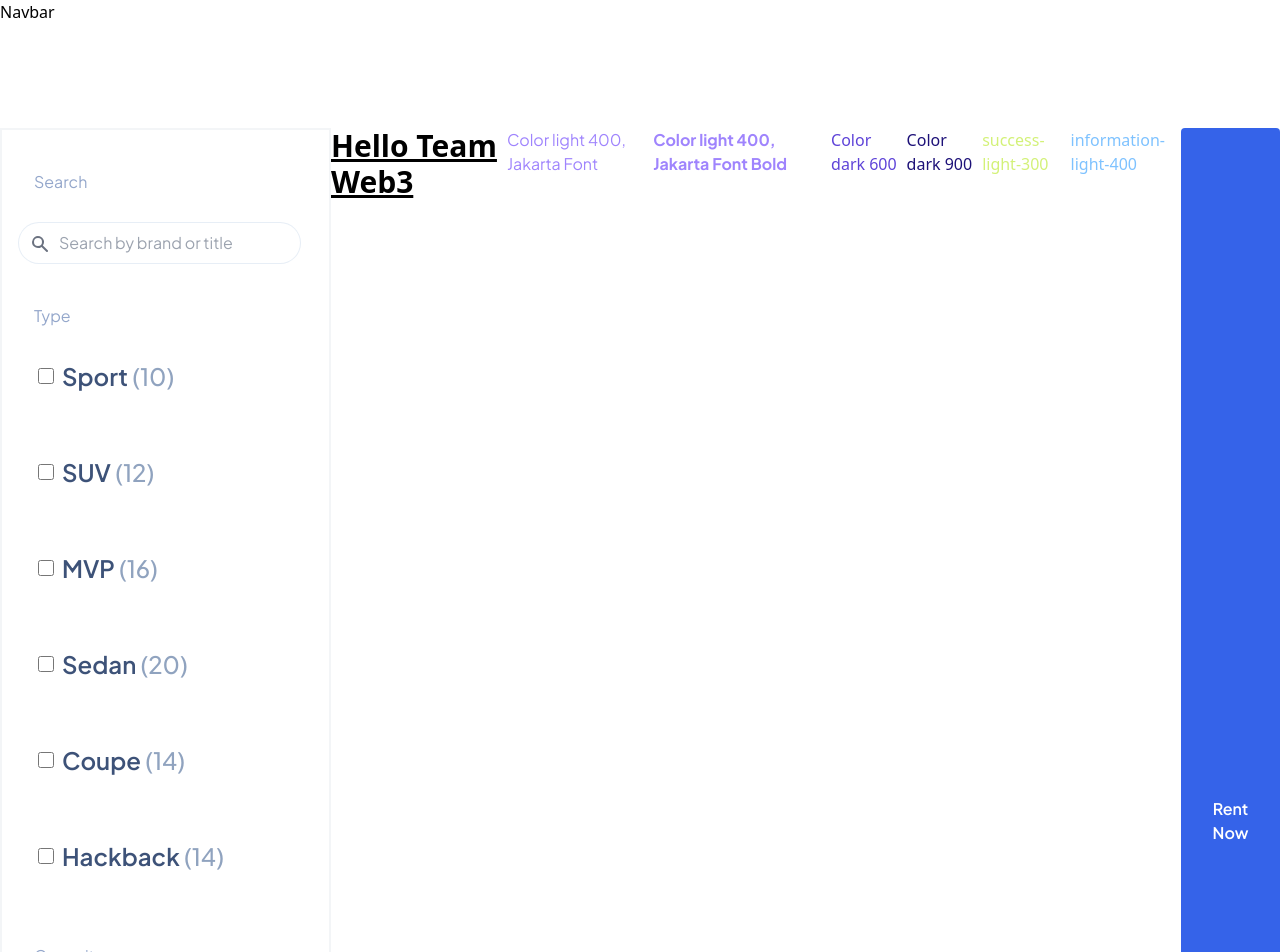
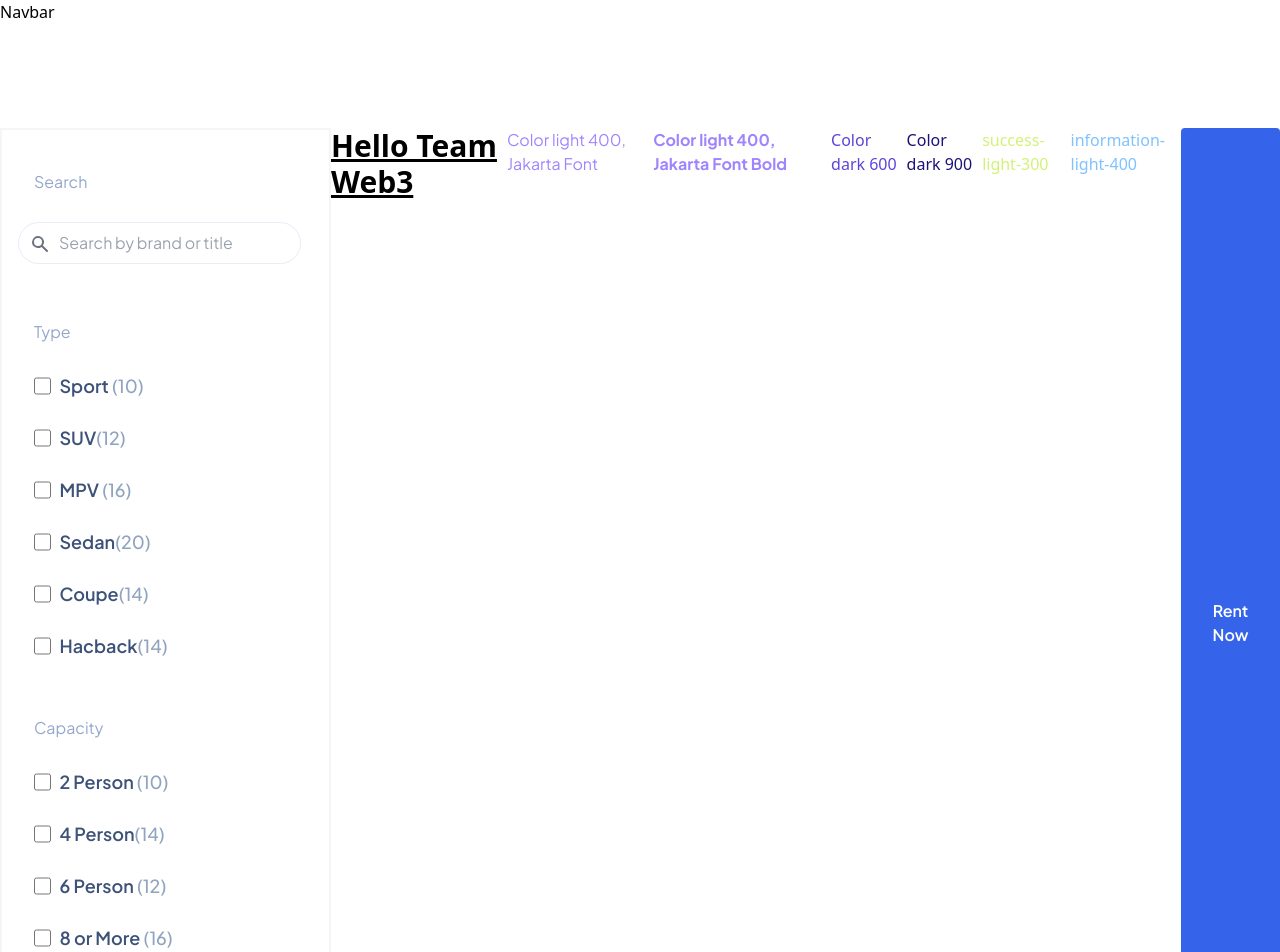
Before and after one commit to AdrienBelhomme/car, a Next.js app: page / in a window 1280 px wide. Shown: the top 952 px of the page. Built offline with nearby package versions, Linux system fonts and the light colour scheme.

Commit message:
fix type and capacity

```diff
--- a/components/Sidebar.jsx
+++ b/components/Sidebar.jsx
@@ -24,59 +24,63 @@ const Sidebar = () => {
           />
         </div>
       </div>
-      <div className="text-side-title font-jakarta pl-8 pt-10">
+
+      <div className="flex flex-col h-352 w-176 mt-14 mb-0 ">
+        <div className="text-side-title font-jakarta pl-8 ">
           Type
         </div>
-      <div className="flex items-center my-8">
-        <input id="default-checkbox" type="checkbox" value={checked} onChange={handleChange} className="ml-9 w-4 h-4 text-blue-600 bg-white rounded-md border-gray-300 focus:ring-checkbox-checked dark:focus:ring-blue-600 dark:ring-offset-gray-800 focus:ring-2 dark:bg-gray-700 dark:border-gray-600" />
-        <label htmlFor="default-checkbox" className="ml-2 text-2xl font-semibold font-jakarta text-input-title dark:text-gray-300">Sport <span className="text-input-number font-medium font-jakarta">(10)</span></label>
+        <div className="flex items-center mt-7">
+          <input id="default-checkbox" type="checkbox" value={checked} onChange={handleChange} className="ml-8 w-5 h-5 text-blue-600 bg-white rounded-md border-gray-300 focus:ring-checkbox-checked dark:focus:ring-blue-600 dark:ring-offset-gray-800 focus:ring-2 dark:bg-gray-700 dark:border-gray-600" />
+          <label htmlFor="default-checkbox" className="pl-2 w-144 text-lg font-semibold font-jakarta text-input-title dark:text-gray-300">Sport <span className="text-input-number font-medium font-jakarta">(10)</span></label>
         </div>
-      <div className="flex items-center my-8">
-        <input id="default-checkbox" type="checkbox" value={checked} onChange={handleChange} className="ml-9 w-4 h-4 text-blue-600 bg-white rounded-md border-gray-300 focus:ring-checkbox-checked dark:focus:ring-blue-600 dark:ring-offset-gray-800 focus:ring-2 dark:bg-gray-700 dark:border-gray-600" />
-        <label htmlFor="default-checkbox" className="ml-2 text-2xl font-semibold font-jakarta text-input-title dark:text-gray-300">SUV <span className="text-input-number font-medium font-jakarta">(12)</span></label>
+        <div className="flex items-center mt-6">
+          <input id="default-checkbox" type="checkbox" value={checked} onChange={handleChange} className="ml-8 w-5 h-5 text-blue-600 bg-white rounded-md border-gray-300 focus:ring-checkbox-checked dark:focus:ring-blue-600 dark:ring-offset-gray-800 focus:ring-2 dark:bg-gray-700 dark:border-gray-600" />
+          <label htmlFor="default-checkbox" className="pl-2 w-144 text-lg font-semibold font-jakarta text-input-title dark:text-gray-300">SUV<span className="text-input-number font-medium font-jakarta">(12)</span> </label>
         </div>
-      <div className="flex items-center my-8">
-        <input id="default-checkbox" type="checkbox" value={checked} onChange={handleChange} className="ml-9 w-4 h-4 text-blue-600 bg-white rounded-md border-gray-300 focus:ring-checkbox-checked dark:focus:ring-blue-600 dark:ring-offset-gray-800 focus:ring-2 dark:bg-gray-700 dark:border-gray-600" />
-        <label htmlFor="default-checkbox" className="ml-2 text-2xl font-semibold font-jakarta text-input-title dark:text-gray-300">MVP <span className="text-input-number font-medium font-jakarta">(16)</span></label>
+        <div className="flex items-center mt-6">
+          <input id="default-checkbox" type="checkbox" value={checked} onChange={handleChange} className="ml-8 w-5 h-5 text-blue-600 bg-white rounded-md border-gray-300 focus:ring-checkbox-checked dark:focus:ring-blue-600 dark:ring-offset-gray-800 focus:ring-2 dark:bg-gray-700 dark:border-gray-600" />
+          <label htmlFor="default-checkbox" className="pl-2 w-144 text-lg font-semibold font-jakarta text-input-title dark:text-gray-300">MPV <span className="text-input-number font-medium font-jakarta">(16)</span></label>
         </div>
-      <div className="flex items-center my-8">
-        <input id="default-checkbox" type="checkbox" value={checked} onChange={handleChange} className="ml-9 w-4 h-4 text-blue-600 bg-white rounded-md border-gray-300 focus:ring-checkbox-checked dark:focus:ring-blue-600 dark:ring-offset-gray-800 focus:ring-2 dark:bg-gray-700 dark:border-gray-600" />
-        <label htmlFor="default-checkbox" className="ml-2 text-2xl font-semibold font-jakarta text-input-title dark:text-gray-300">Sedan <span className="text-input-number font-medium font-jakarta">(20)</span></label>
+        <div className="flex  items-center mt-6 ">
+          <input id="default-checkbox" type="checkbox" value={checked} onChange={handleChange} className="ml-8 w-5 h-5 text-blue-600 bg-white rounded-md border-gray-300 focus:ring-checkbox-checked dark:focus:ring-blue-600 dark:ring-offset-gray-800 focus:ring-2 dark:bg-gray-700 dark:border-gray-600" />
+          <label htmlFor="default-checkbox" className="pl-2  w-144 text-lg font-semibold font-jakarta text-input-title dark:text-gray-300">Sedan<span className="text-input-number font-medium font-jakarta">(20)</span></label>
         </div>
-      <div className="flex items-center my-8">
-        <input id="default-checkbox" type="checkbox" value={checked} onChange={handleChange} className="ml-9 w-4 h-4 text-blue-600 bg-white rounded-md border-gray-300 focus:ring-checkbox-checked dark:focus:ring-blue-600 dark:ring-offset-gray-800 focus:ring-2 dark:bg-gray-700 dark:border-gray-600" />
-        <label htmlFor="default-checkbox" className="ml-2 text-2xl font-semibold font-jakarta text-input-title dark:text-gray-300">Coupe <span className="text-input-number font-medium font-jakarta">(14)</span></label>
+        <div className="flex items-center mt-6 ">
+          <input id="default-checkbox" type="checkbox" value={checked} onChange={handleChange} className="ml-8 w-5 h-5 text-blue-600 bg-white rounded-md border-gray-300 focus:ring-checkbox-checked dark:focus:ring-blue-600 dark:ring-offset-gray-800 focus:ring-2 dark:bg-gray-700 dark:border-gray-600" />
+          <label htmlFor="default-checkbox" className="pl-2  w-144 text-lg font-semibold font-jakarta text-input-title dark:text-gray-300">Coupe<span className="text-input-number font-medium font-jakarta">(14)</span></label>
         </div>
-      <div className="flex items-center my-8">
-        <input id="default-checkbox" type="checkbox" value={checked} onChange={handleChange} className="ml-9 w-4 h-4 text-blue-600 bg-white rounded-md border-gray-300 focus:ring-checkbox-checked dark:focus:ring-blue-600 dark:ring-offset-gray-800 focus:ring-2 dark:bg-gray-700 dark:border-gray-600" />
-        <label htmlFor="default-checkbox" className="ml-2 text-2xl font-semibold font-jakarta text-input-title dark:text-gray-300">Hackback <span className="text-input-number font-medium font-jakarta">(14)</span></label>
+        <div className="flex items-center mt-6 ">
+          <input id="default-checkbox" type="checkbox" value={checked} onChange={handleChange} className="ml-8 w-5 h-5 text-blue-600 bg-white rounded-md border-gray-300 focus:ring-checkbox-checked dark:focus:ring-blue-600 dark:ring-offset-gray-800 focus:ring-2 dark:bg-gray-700 dark:border-gray-600" />
+          <label htmlFor="default-checkbox" className="pl-2  w-144 text-lg font-semibold font-jakarta text-input-title dark:text-gray-300">Hacback<span className="text-input-number font-medium font-jakarta">(14)</span></label>
+        </div>
       </div>
 
-      <div className="text-side-title font-jakarta pl-8 pt-10">
+      <div className="flex flex-col h-60 w-176 mt-14 mb-0  ">
+        <div className="text-side-title font-jakarta pl-8 ">
           Capacity
         </div>
-      <div className="flex items-center my-8">
-        <input id="default-checkbox" type="checkbox" value={checked} onChange={handleChange} className="ml-9 w-4 h-4 text-blue-600 bg-white rounded-md border-gray-300 focus:ring-checkbox-checked dark:focus:ring-blue-600 dark:ring-offset-gray-800 focus:ring-2 dark:bg-gray-700 dark:border-gray-600" />
-        <label htmlFor="default-checkbox" className="ml-2 text-2xl font-semibold font-jakarta text-input-title dark:text-gray-300">2 Person <span className="text-input-number font-medium font-jakarta">(10)</span></label>
+        <div className="flex items-center  mt-7">
+          <input id="default-checkbox" type="checkbox" value={checked} onChange={handleChange} className="ml-8 w-5 h-5 text-blue-600 bg-white rounded-md border-gray-300 focus:ring-checkbox-checked dark:focus:ring-blue-600 dark:ring-offset-gray-800 focus:ring-2 dark:bg-gray-700 dark:border-gray-600" />
+          <label htmlFor="default-checkbox" className="pl-2 w-144 text-lg font-semibold font-jakarta text-input-title dark:text-gray-300">2 Person <span className="text-input-number font-medium font-jakarta">(10)</span></label>
         </div>
-      <div className="flex items-center my-8">
-        <input id="default-checkbox" type="checkbox" value={checked} onChange={handleChange} className="ml-9 w-4 h-4 text-blue-600 bg-white rounded-md border-gray-300 focus:ring-checkbox-checked dark:focus:ring-blue-600 dark:ring-offset-gray-800 focus:ring-2 dark:bg-gray-700 dark:border-gray-600" />
-        <label htmlFor="default-checkbox" className="ml-2 text-2xl font-semibold font-jakarta text-input-title dark:text-gray-300">4 Person <span className="text-input-number font-medium font-jakarta">(10)</span></label>
+        <div className="flex items-center mt-6">
+          <input id="default-checkbox" type="checkbox" value={checked} onChange={handleChange} className="ml-8 w-5 h-5 text-blue-600 bg-white rounded-md border-gray-300 focus:ring-checkbox-checked dark:focus:ring-blue-600 dark:ring-offset-gray-800 focus:ring-2 dark:bg-gray-700 dark:border-gray-600" />
+          <label htmlFor="default-checkbox" className="pl-2 w-144 text-lg font-semibold font-jakarta text-input-title dark:text-gray-300">4 Person<span className="text-input-number font-medium font-jakarta">(14)</span> </label>
         </div>
-      <div className="flex items-center my-8">
-        <input id="default-checkbox" type="checkbox" value={checked} onChange={handleChange} className="ml-9 w-4 h-4 text-blue-600 bg-white rounded-md border-gray-300 focus:ring-checkbox-checked dark:focus:ring-blue-600 dark:ring-offset-gray-800 focus:ring-2 dark:bg-gray-700 dark:border-gray-600" />
-        <label htmlFor="default-checkbox" className="ml-2 text-2xl font-semibold font-jakarta text-input-title dark:text-gray-300">6 Person <span className="text-input-number font-medium font-jakarta">(14)</span></label>
+        <div className="flex items-center mt-6">
+          <input id="default-checkbox" type="checkbox" value={checked} onChange={handleChange} className="ml-8 w-5 h-5 text-blue-600 bg-white rounded-md border-gray-300 focus:ring-checkbox-checked dark:focus:ring-blue-600 dark:ring-offset-gray-800 focus:ring-2 dark:bg-gray-700 dark:border-gray-600" />
+          <label htmlFor="default-checkbox" className="pl-2 w-144 text-lg font-semibold font-jakarta text-input-title dark:text-gray-300">6 Person <span className="text-input-number font-medium font-jakarta">(12)</span></label>
         </div>
-      <div className="flex items-center my-8">
-        <input id="default-checkbox" type="checkbox" value={checked} onChange={handleChange} className="ml-9 w-4 h-4 text-blue-600 bg-white rounded-md border-gray-300 focus:ring-checkbox-checked dark:focus:ring-blue-600 dark:ring-offset-gray-800 focus:ring-2 dark:bg-gray-700 dark:border-gray-600" />
-        <label htmlFor="default-checkbox" className="ml-2 text-2xl font-semibold font-jakarta text-input-title dark:text-gray-300">Sport <span className="text-input-number font-medium font-jakarta">(12)</span></label>
+        <div className="flex items-center mt-6 ">
+          <input id="default-checkbox" type="checkbox" value={checked} onChange={handleChange} className="ml-8 w-5 h-5 text-blue-600 bg-white rounded-md border-gray-300 focus:ring-checkbox-checked dark:focus:ring-blue-600 dark:ring-offset-gray-800 focus:ring-2 dark:bg-gray-700 dark:border-gray-600" />
+          <label htmlFor="default-checkbox" className="pl-2  w-144 text-lg font-semibold font-jakarta text-input-title dark:text-gray-300">8 or More <span className="text-input-number font-medium font-jakarta">(16)</span></label>
         </div>
-      <div className="flex items-center my-8">
-        <input id="default-checkbox" type="checkbox" value={checked} onChange={handleChange} className="ml-9 w-4 h-4 text-blue-600 bg-white rounded-md border-gray-300 focus:ring-checkbox-checked dark:focus:ring-blue-600 dark:ring-offset-gray-800 focus:ring-2 dark:bg-gray-700 dark:border-gray-600" />
-        <label htmlFor="default-checkbox" className="ml-2 text-2xl font-semibold font-jakarta text-input-title dark:text-gray-300">8 or More <span className="text-input-number font-medium font-jakarta">(16)</span></label>
       </div>
+
+      <div className=" container h-104 w-296 mt-14">
         <div className="text-side-title font-medium font-jakarta pl-8 pt-10">
           Price
+        </div>
       </div>
     </div>
   );
--- a/tailwind.config.js
+++ b/tailwind.config.js
@@ -74,13 +74,18 @@ module.exports = {
 
       },
       width: {
+        144: '144px',
+        176: '176px',
         215: '215px',
+        296: '296px',
+        352: '352px',
         357: '357px',
         557: '557px',
         360: '360px',
         283: '283px',
       },
       height: {
+        104: '104px',
         124: '124px',
         300: '300px',
         557: '557px',
@@ -97,6 +102,7 @@ module.exports = {
         2: '2 2 0%',
       },
       lineHeight: {
+        30: '30px',
         70: '70px',
       },
       zIndex: {
```
Lines whose indentation alone changed are shown as unchanged.
